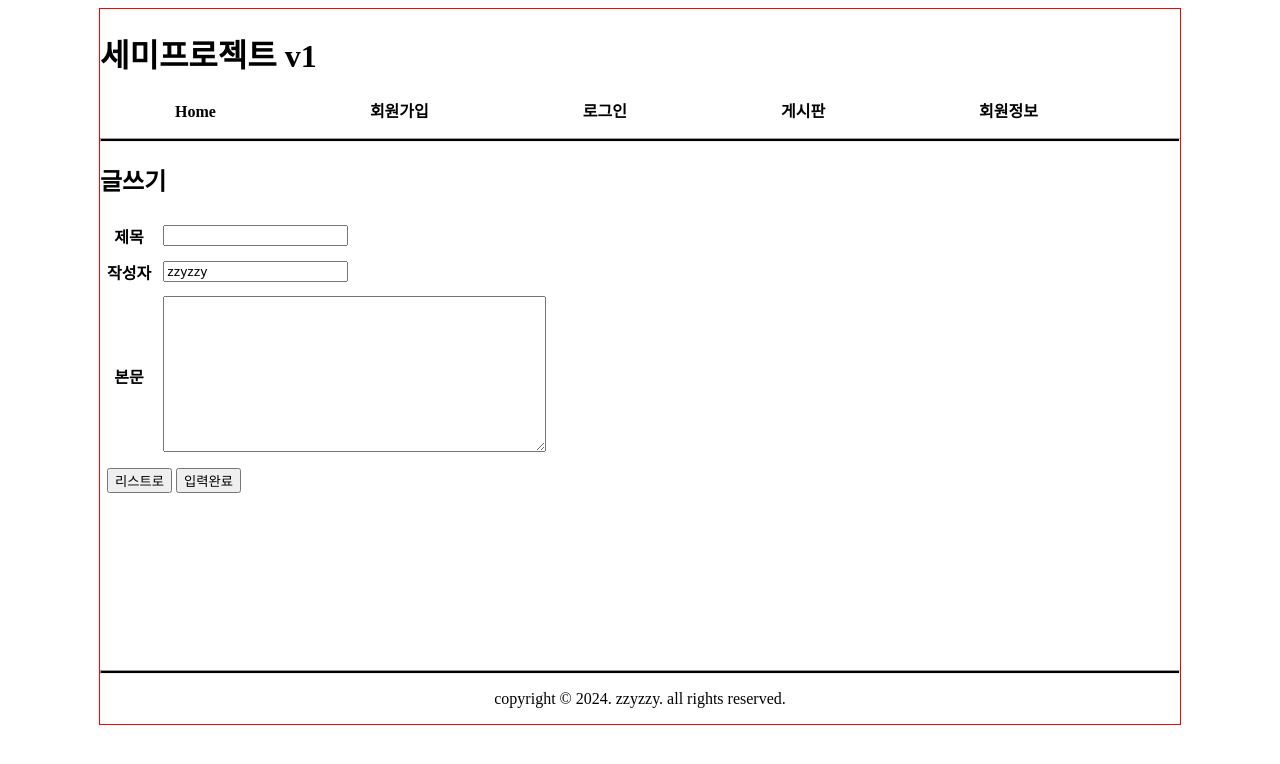
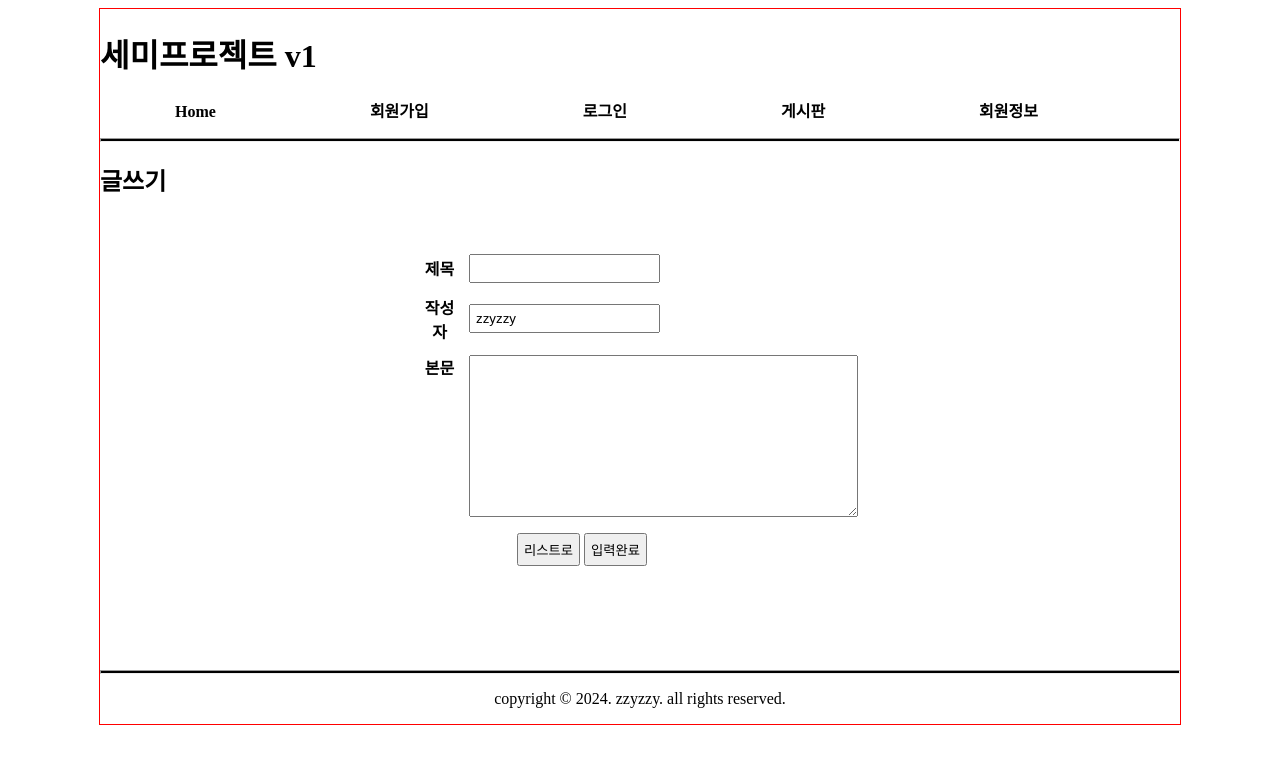
Before and after one commit to pq100/semiprojectv1, a FastAPI app: page /board/write in a window 1280 px wide. Shown: the top 764 px of the page. Run offline with FastAPI, Linux system fonts and the light colour scheme.

Commit message:
게시판 글쓰기 폼 스타일링

```diff
--- a/views/templates/board/write.html
+++ b/views/templates/board/write.html
@@ -5,7 +5,13 @@
     <title>세미프로젝트</title>
     <link rel="stylesheet" href="/static/css/project.css">
     <style>
-
+        form { width: 450px;
+            margin: 50px auto; }
+        th { width: 150px; }
+        tr { height: 35px }
+        tr:nth-child(3) { vertical-align: top }
+        #listbtn { margin-left: 95px }
+        input, textarea, button { padding: 5px }
     </style>
 </head>
 <body>
```
